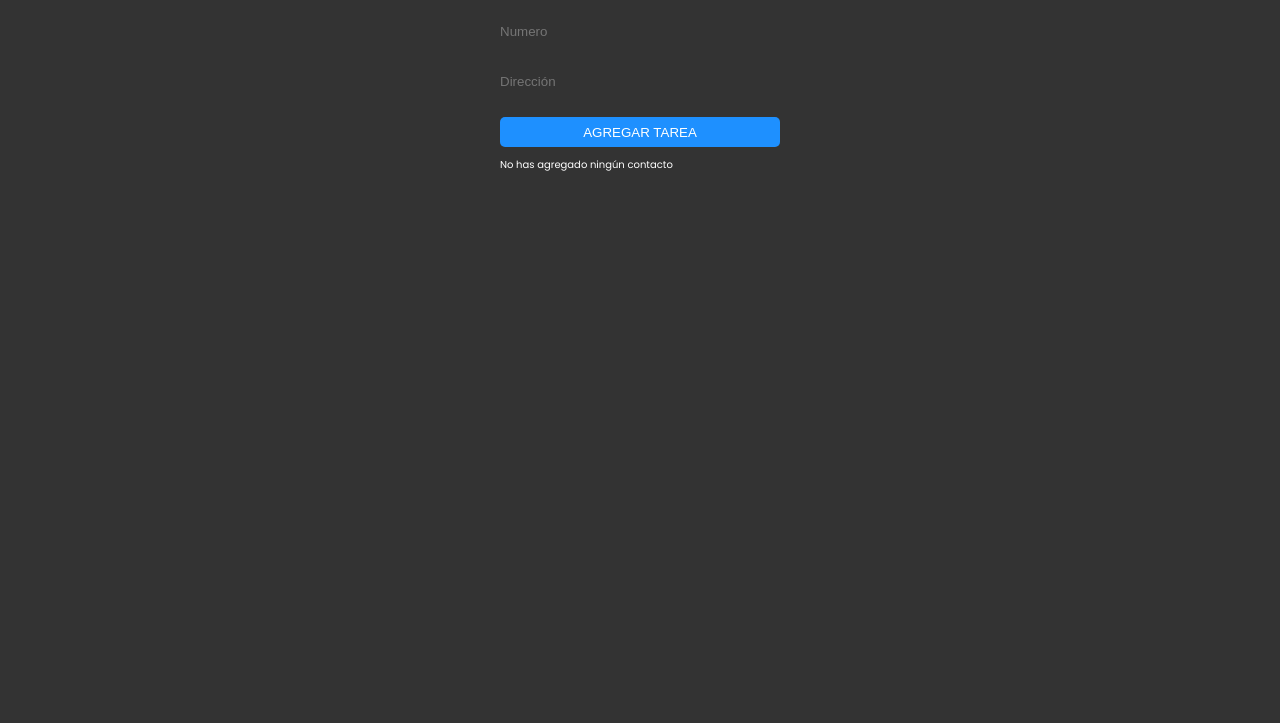
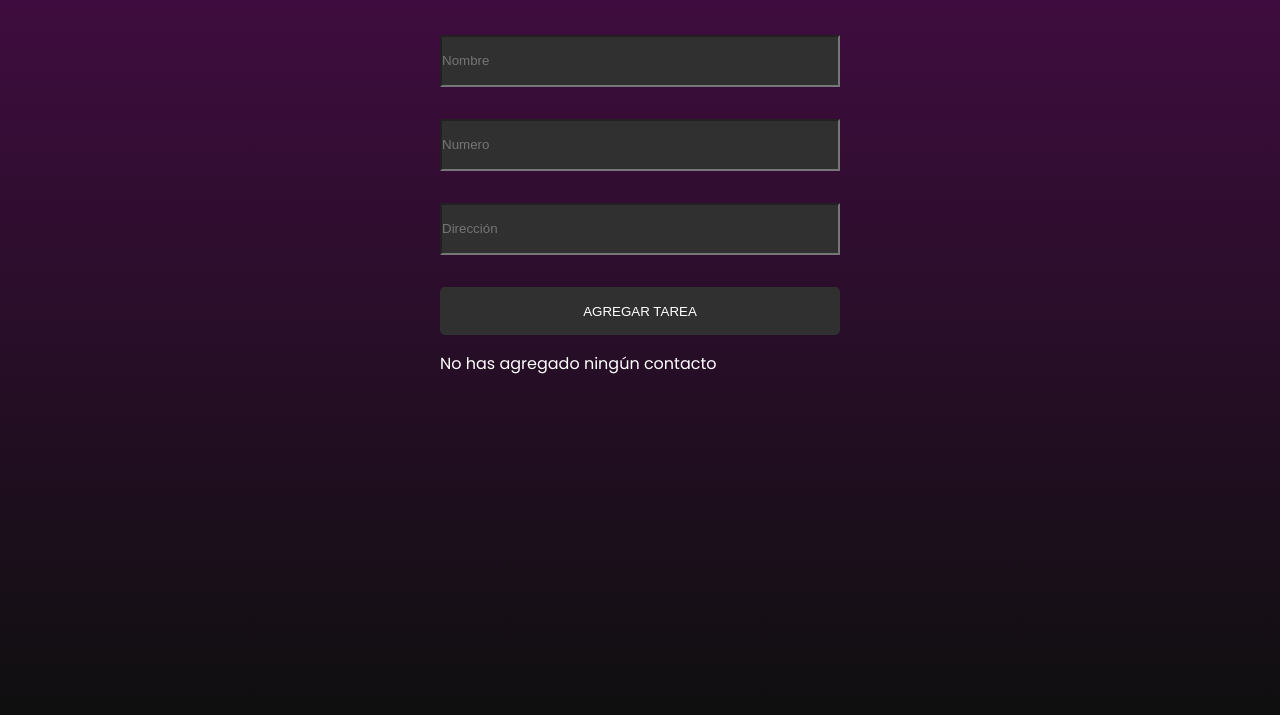
Before and after one commit to JuanfeMonroyJ/Agenda-de-Contactos, a plain HTML site: page index.html in a window 1280 px wide. Shown: the part 117-840 px from the top of the page. Drawn offline with nearby package versions, Linux system fonts and the light colour scheme.

Commit message:
Codigo Final

```diff
--- a/index.html
+++ b/index.html
@@ -20,8 +20,8 @@
         <h2>Agenda de contactos</h2>
         <!-- Formulario de datos -->
         <div class="formulario-datos">
-            <input type="text" class="nombre" placeholder="Nombre">
-            <input type="text" class="numero" placeholder="Numero">
+            <input type="text" class="nombre" placeholder="Nombre" required="Por favor, ingrese su nombre">
+            <input type="text" class="numero" placeholder="Numero" required>
             <input type="text" class="direccion" placeholder="Dirección">
             <button class="btn-agregar-tarea">Agregar tarea</button>
             <!-- Listado de tarea -->
--- a/styles.css
+++ b/styles.css
@@ -8,19 +8,25 @@
 
 html {
     font-family: "poppins", sans-serif;
-    font-size: 62.5%;
 }
 
 body {
-    background-color: rgba(0, 0, 0, .8);
+    background: linear-gradient(rgb(70, 12, 70), rgb(15, 15, 15));
     color: rgb(255, 255, 255);
+    height: 100vh;
 }
 
 .container {
-    height: 100vh;
-    width: 70vh;
+    width: 70%;
     margin: 2rem auto;
+    /* Ajusta el margen superior a -2rem */
+    display: flex;
+    flex-direction: column;
+    align-items: center;
+    /* Centra horizontalmente */
+
 }
+
 
 .container h2 {
     text-transform: uppercase;
@@ -31,7 +37,8 @@ body {
 
 .formulario-datos {
     display: block;
-    width: 50%;
+    width: 100%;
+    max-width: 400px;
     margin: 1rem auto;
     display: flex;
     flex-direction: column;
@@ -40,30 +47,40 @@ body {
 .formulario-datos input {
     margin: 1rem 0rem;
     line-height: 3rem;
-    background: none;
-    outline: 0;
-    border: 0;
     color: white;
+    cursor: pointer;
+    background-color: rgb(48, 48, 48);
+
 }
 
 .formulario-datos input:active {
-    border-bottom: 1px solid dodgerblue;
+    border-bottom: 1px solid rgb(255, 255, 255);
 }
 
 .formulario-datos input:focus {
-    border-bottom: 1px solid dodgerblue;
+    border-bottom: 1px solid rgb(255, 255, 255);
 }
 
 .formulario-datos button {
     margin: 1rem 0rem;
-    background-color: dodgerblue;
+    background-color: rgb(48, 48, 48);
     border: 0;
     outline: 0;
     height: 3rem;
     border-radius: 5px;
     text-transform: uppercase;
     color: white;
+    cursor: pointer;
 }
+
+button:hover {
+    transform: scale(1.1);
+}
+
+input:hover {
+    transform: scale(1.1);
+}
+
 
 .listado-tareas {
     display: flex;
@@ -79,5 +96,5 @@ body {
 
 .icono {
     cursor: pointer;
-    color: red;
+    color: rgb(255, 255, 255);
 }
```
Also changed, not shown: functions.js (+6 -4 lines).
